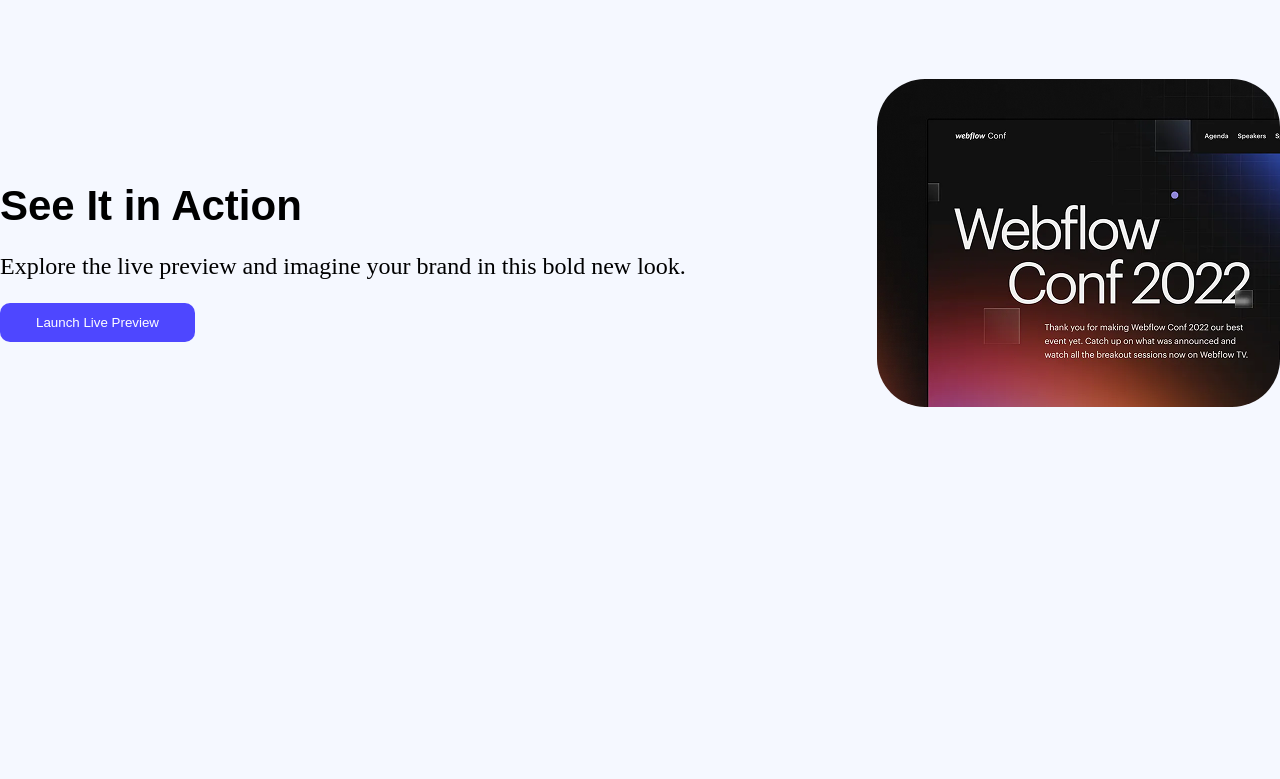
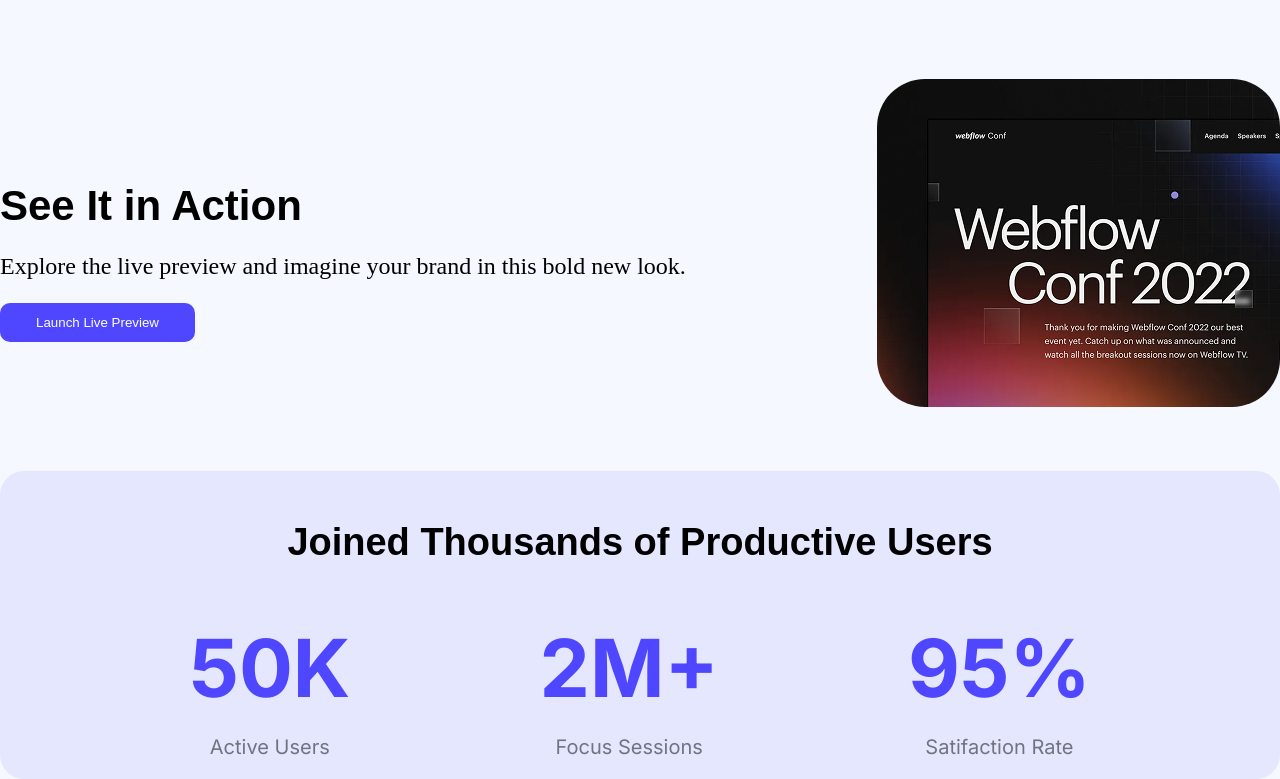
Before and after one commit to imtiaz8936/PH-Milestone01A01, a plain HTML site: page index.html in a window 1280 px wide. Shown: the part 699-1478 px from the top of the page. Before the commit the page ends 1170 px from the top, so only its background shows below. Drawn offline with Linux system fonts and the light colour scheme.

Commit message:
productive  users section added

```diff
--- a/index.html
+++ b/index.html
@@ -37,6 +37,7 @@
       >
     </header>
     <main class="main">
+
       <div class="action-div">
         <div class="action-left-div">
           <h2 class="raleway-primary">See It in Action</h2>
@@ -52,6 +53,26 @@
             <img class="action-div-img" src="./Assets/wc-mini.png" alt="">
         </div>
       </div>
+
+      <section class="productive-users">
+        <h3 class="raleway-primary ">Joined Thousands of Productive Users</h3>
+        <div class="productive-users-div">
+          <div class="stat-div">
+           <h1 class="stat inter-normal">50K</h1>
+           <p class="stat-description inter-normal">Active Users</p>
+          </div>
+          <div class="stat-div">
+           <h1 class="stat inter-normal">2M+</h1>
+           <p class="stat-description inter-normal">Focus Sessions</p>
+          </div>
+          <div class="stat-div">
+           <h1 class="stat inter-normal">95%</h1>
+           <p class="stat-description inter-normal">Satifaction Rate</p>
+          </div>
+        </div>
+
+      </section>
+
     </main>
     <footer></footer>
   </body>
--- a/styles/style.css
+++ b/styles/style.css
@@ -50,6 +50,24 @@ main .action-div{
     border-radius: 48px;
 }
 
+/* Productive Users Style */
+.productive-users{
+    max-width: 1440px;
+    margin: 0 auto;
+    background-color: #e5e7ff;
+    border-radius: 24px;
+}
+.productive-users h3{
+    text-align: center;
+    padding-top: 50px;
+    font-weight: 700;
+    font-size: 38px;
+}
+.productive-users-div{
+    display: flex;
+    justify-content: space-evenly;
+}
+
 /* shared styles */
 .inter-normal{
   font-family: "Inter", sans-serif;
@@ -93,3 +111,15 @@ a{
     font-size: 42px;
     margin-bottom: 0px;
 }
+.stat{
+    font-weight: 700;
+    font-size: 80px;
+    color: #4E47FF;
+    line-height: 0%;
+}
+.stat-description{
+    text-align: center;
+    font-weight: 400;
+    font-size: 20px;
+    color: rgba(0, 0, 0, 0.5);
+}
```
